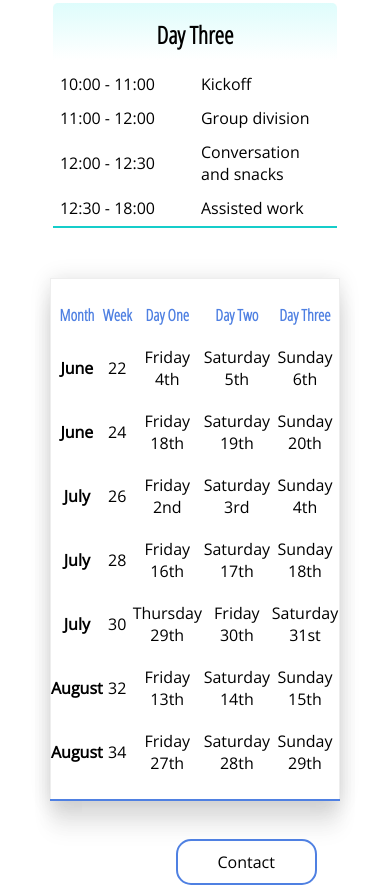
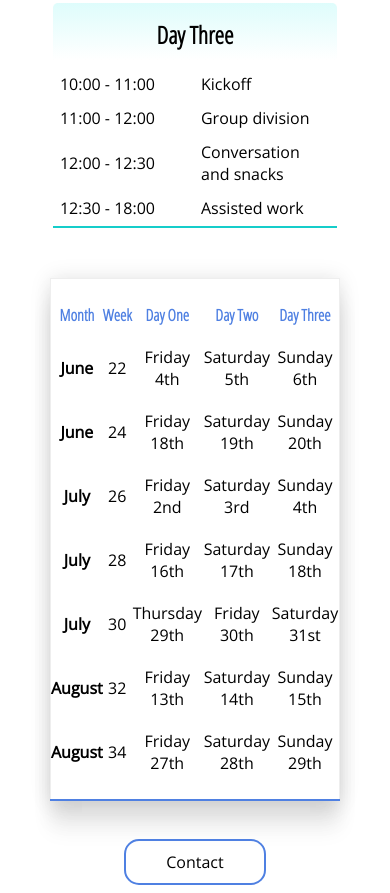
Before and after one commit to LouisVitenskap/Responsive, a plain HTML site: page schedule.html in a window 390 px wide. Shown: the part 1126-2019 px from the top of the page. Drawn offline with nearby package versions, Linux system fonts and the light colour scheme.

Commit message:
Update styles.css

```diff
--- a/css/styles.css
+++ b/css/styles.css
@@ -273,14 +273,17 @@ tr {
 }
 
 .buttonContainer {
-    width: 10%;
+    text-align: center;
     margin: 0 auto;
     margin-bottom: 100px;
+    padding-bottom: 20px;
 }
 /*END OF SCHEDULE*/
 
 /*MEDIA*/
 @media (min-width: 881px) {
+
+
 	.col-lg-4{
 		float: left;
 		width: 31.2%;
@@ -292,6 +295,14 @@ tr {
 }
 
 @media (max-width: 880px) {
+
+  .buttonContainer {
+      text-align: center;
+      margin: 0 auto;
+      margin-bottom: 100px;
+  }
+
+
 	.col-sm-12{
 		float: left;
 		width: 98%;
@@ -340,6 +351,7 @@ tr {
   body{
 
   }
+
 
 }
 
```
